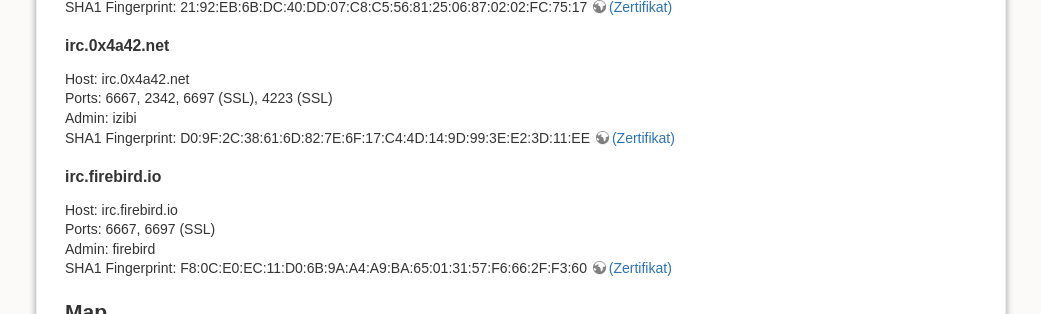
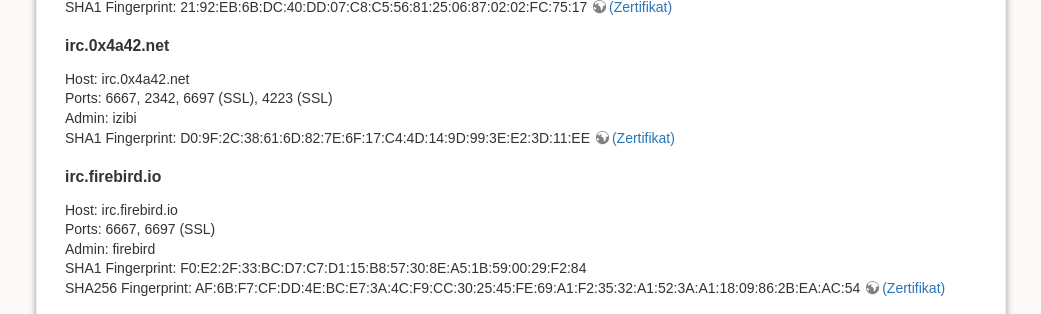
Before and after one commit to rautemett/Web, a Jekyll site: the page built from irc.md, in a window 1280 px wide and 900 px high, scrolled down 678 px, cut to the strip 0-314 px from the top of the window. Shown: the whole strip, without its empty margins (119-1160 px from the left). Built offline with Jekyll 4.4.1, drawn with Linux system fonts in a browser that asks for light colours.

Commit message:
Update irc.md

```diff
--- a/irc.md
+++ b/irc.md
@@ -43,7 +43,9 @@ SHA1 Fingerprint: D0:9F:2C:38:61:6D:82:7E:6F:17:C4:4D:14:9D:99:3E:E2:3D:11:EE [(
 Host: irc.firebird.io \\
 Ports: 6667, 6697 (SSL) \\
 Admin: firebird \\
-SHA1 Fingerprint: F8:0C:E0:EC:11:D0:6B:9A:A4:A9:BA:65:01:31:57:F6:66:2F:F3:60 [(Zertifikat)](https://firebird.io/certificate.pem)
+SHA1 Fingerprint: F0:E2:2F:33:BC:D7:C7:D1:15:B8:57:30:8E:A5:1B:59:00:29:F2:84 \\
+SHA256 Fingerprint: AF:6B:F7:CF:DD:4E:BC:E7:3A:4C:F9:CC:30:25:45:FE:69:A1:F2:35:32:A1:52:3A:A1:18:09:86:2B:EA:AC:54
+[(Zertifikat)](https://firebird.io/certificate.pem)
 
 ## Map
 
```
